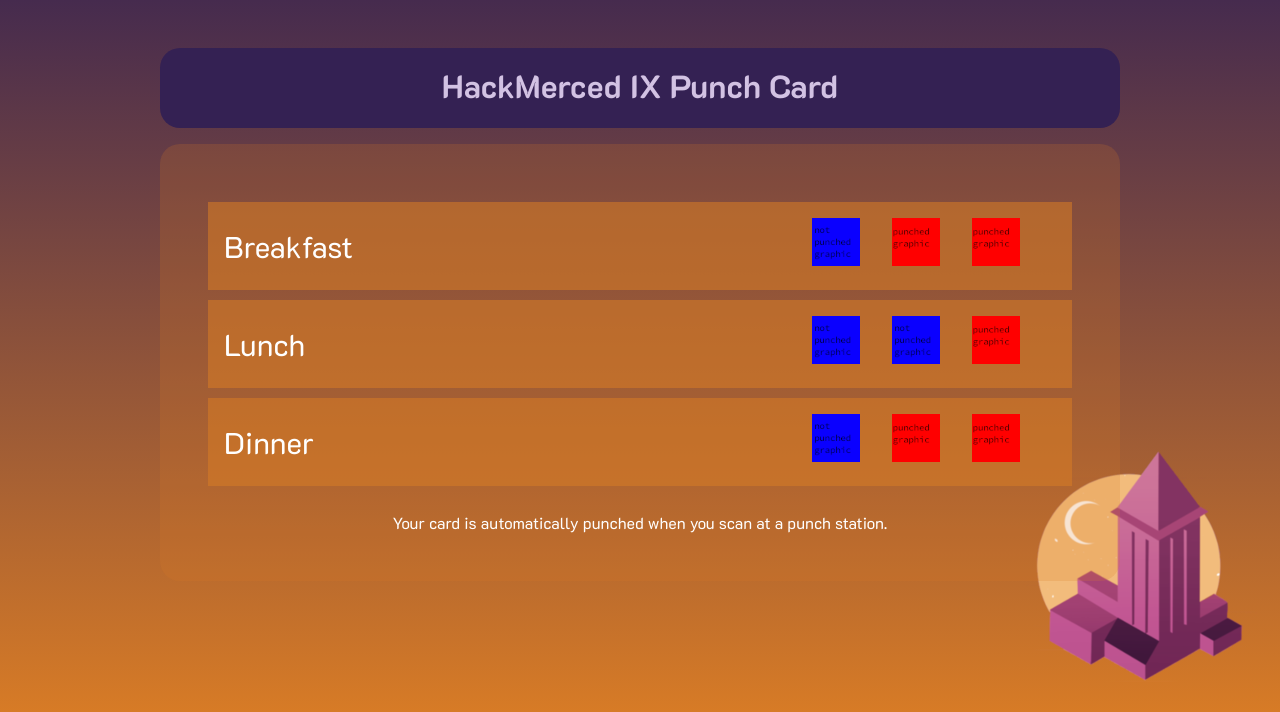
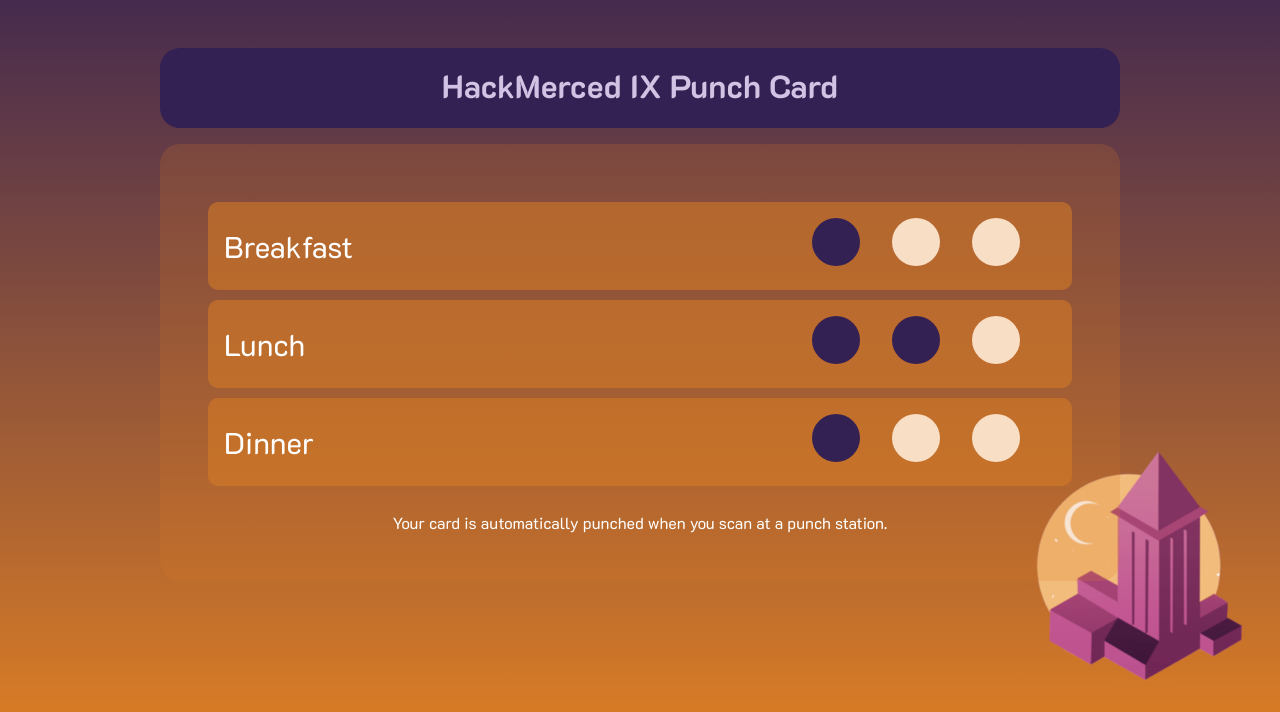
Before and after one commit to HackMerced/HackMerced-IX-Live, a Flask app: page /punches in a window 1280 px wide. Shown: the part 88-800 px from the top of the page. Run offline with Flask 3, Linux system fonts and the light colour scheme.

Commit message:
styled a couple pages

```diff
--- a/frontend/static/css/style.css
+++ b/frontend/static/css/style.css
@@ -12,6 +12,18 @@ body {
 	background-position: right bottom;
 	background-repeat: no-repeat;
 }
+
+
+
+body.auth {
+	margin: 0;
+	font-family: "K2D";
+	color: white;
+	/* Keep this line below as a backup in case background-image fails. */
+	background: linear-gradient(to bottom, #342153 0%, #D77B26 100%);
+	background-repeat: no-repeat;
+}
+
 
 input[type="text"] {
 	background-color: #EDEFF280;
@@ -28,6 +40,7 @@ input[type="submit"] {
 	padding: 12px 32px;
 	border: none;
 	color: white;
+	border-radius: 10px;
 }
 
 /* Absolutely center something both vertically and horizontally. */
@@ -129,6 +142,7 @@ input[type="submit"] {
 #punches tr {
 	margin: 16px;
 	background-color: #D77B2691;
+	border-radius: 20px;
 }
 
 #punches td {
@@ -141,11 +155,22 @@ input[type="submit"] {
 
 .punch img {
 	width: 48px;
+	border-radius: 50%;
 }
 
 .punch-spacer {
 	width: 4px;
 }
+
+.punch-rounded-start {
+	border-top-left-radius: 10px; /* Set your desired border radius for the top-left corner */
+	border-bottom-left-radius: 10px; /* Set your desired border radius for the bottom-left corner */
+  }
+
+  .punch-rounded-end {
+	border-top-right-radius: 10px; /* Set your desired border radius for the top-right corner */
+	border-bottom-right-radius: 10px; /* Set your desired border radius for the bottom-right corner */
+  }
 
 /* End Punch Card */
 
--- a/frontend/templates/index.html
+++ b/frontend/templates/index.html
@@ -3,11 +3,13 @@
 
 {% set pageTitle = "HackMerced IX" %}{% include "includes/header.html" %}
 
-<body>
+<body class="auth">
 
 	<div id="login-form" class="absolute-center">
 
 		<center>
+
+			<img src="{{ url_for('static', filename='png/hmix-bg-300.png') }}" alt="HackMerced IX" style="width: 70%;">
 
 			<h1>User Login</h1>
 
--- a/frontend/templates/password.html
+++ b/frontend/templates/password.html
@@ -3,11 +3,12 @@
 
 {% set pageTitle = "HackMerced IX" %}{% include "includes/header.html" %}
 
-<body>
+<body class="auth">
 
 	<div id="login-form" class="absolute-center">
 
 		<center>
+			<img src="{{ url_for('static', filename='png/hmix-bg-300.png') }}" alt="HackMerced IX" style="width: 70%;">
 
 			<h1>This Badge is protected.</h1>
 
--- a/frontend/templates/punches.html
+++ b/frontend/templates/punches.html
@@ -15,25 +15,25 @@
 			<div id="punch-container">
 				<table id="punches">
 					<tr>
-						<td class="punch-title">Breakfast</td>
+						<td class="punch-title punch-rounded-start">Breakfast</td>
 						<td class="punch"><img src="/static/png/punch-false.png" /></td>
 						<td class="punch"><img src="/static/png/punch-true.png" /></td>
 						<td class="punch"><img src="/static/png/punch-true.png" /></td>
-						<td class="punch-spacer"></td>
+						<td class="punch-spacer punch-rounded-end"></td>
 					</tr>
 					<tr>
-						<td class="punch-title">Lunch</td>
+						<td class="punch-title punch-rounded-start">Lunch</td>
 						<td class="punch"><img src="/static/png/punch-false.png" /></td>
 						<td class="punch"><img src="/static/png/punch-false.png" /></td>
 						<td class="punch"><img src="/static/png/punch-true.png" /></td>
-						<td class="punch-spacer"></td>
+						<td class="punch-spacer punch-rounded-end"></td>
 					</tr>
 					<tr>
-						<td class="punch-title">Dinner</td>
+						<td class="punch-title punch-rounded-start">Dinner</td>
 						<td class="punch"><img src="/static/png/punch-false.png" /></td>
 						<td class="punch"><img src="/static/png/punch-true.png" /></td>
 						<td class="punch"><img src="/static/png/punch-true.png" /></td>
-						<td class="punch-spacer"></td>
+						<td class="punch-spacer punch-rounded-end"></td>
 					</tr>
 				</table>
 				<p>Your card is automatically punched when you scan at a punch station.</p>
```
Also changed, not shown: frontend/static/png/punch-false.png, frontend/static/png/punch-true.png, 1 other file.
